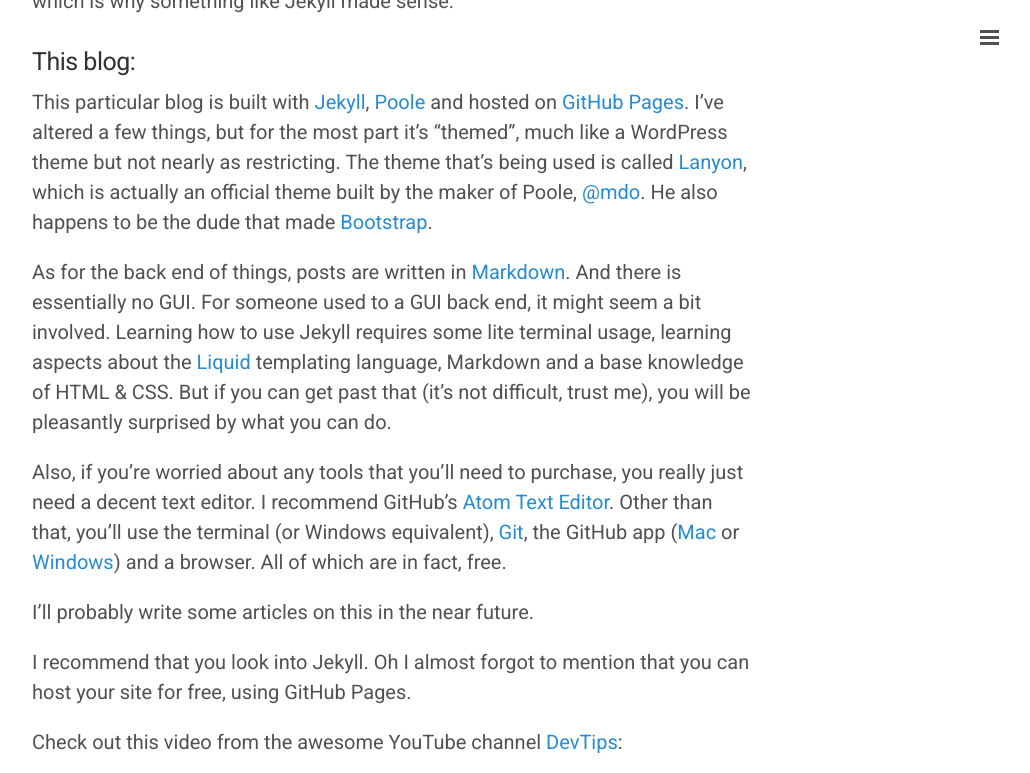
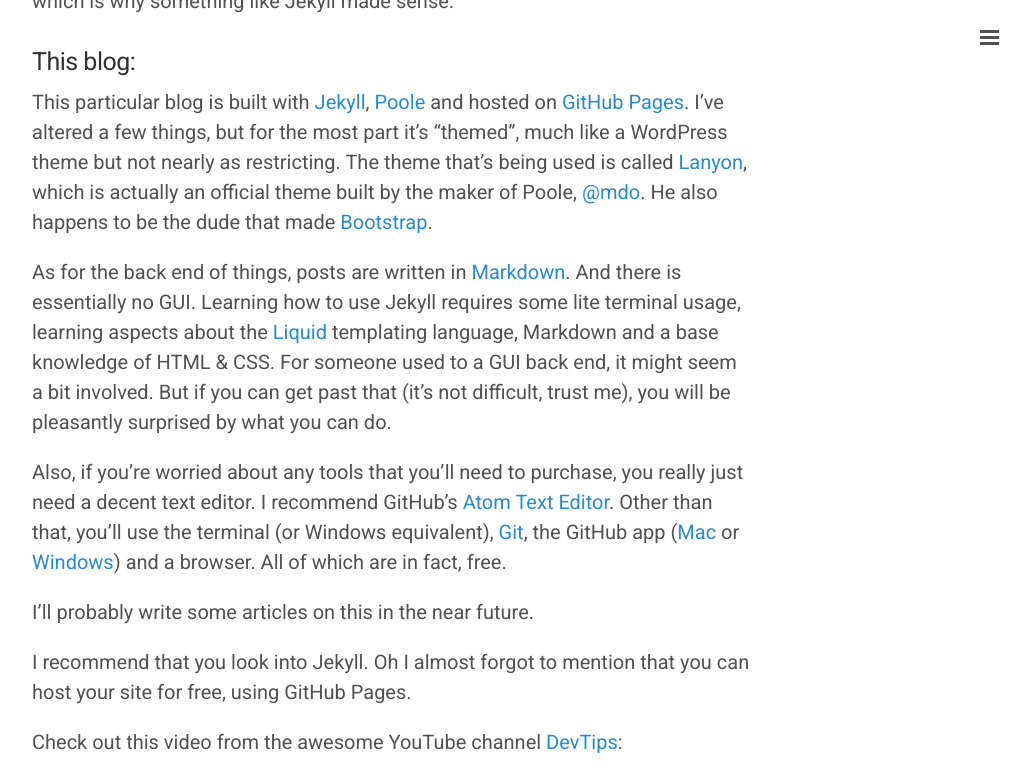
Before and after one commit to mattlovaglio/mattlovaglio.github.io, a Jekyll site: the page built from _posts/2015-03-27-moving-from-wordpress.md, in a window 1280 px wide and 900 px high, scrolled down 805 px, cut to the strip 0-773 px from the top of the window. Shown: the whole strip, without its empty margins (248-1278 px from the left). Built offline with Jekyll 4.4.1, drawn with Linux system fonts in a browser that asks for light colours; Markdown is read by kramdown in place of the engine named in the settings.

Commit message:
Reversed Sentence
Reversed something.

```diff
--- a/_posts/2015-03-27-moving-from-wordpress.md
+++ b/_posts/2015-03-27-moving-from-wordpress.md
@@ -22,7 +22,7 @@
 
 This particular blog is built with [Jekyll](http://jekyllrb.com), [Poole](http://getpoole.com) and hosted on [GitHub Pages](https://pages.github.com). I've altered a few things, but for the most part it's "themed", much like a WordPress theme but not nearly as restricting. The theme that's being used is called [Lanyon](https://github.com/poole/lanyon), which is actually an official theme built by the maker of Poole, [@mdo](http://markdotto.com). He also happens to be the dude that made [Bootstrap](http://getbootstrap.com).
 
-As for the back end of things, posts are written in [Markdown](http://daringfireball.net/projects/markdown/syntax). And there is essentially no GUI. For someone used to a GUI back end, it might seem a bit involved. Learning how to use Jekyll requires some lite terminal usage, learning aspects about the [Liquid](https://github.com/Shopify/liquid) templating language, Markdown and a base knowledge of HTML & CSS. But if you can get past that (it's not difficult, trust me), you will be pleasantly surprised by what you can do.
+As for the back end of things, posts are written in [Markdown](http://daringfireball.net/projects/markdown/syntax). And there is essentially no GUI. Learning how to use Jekyll requires some lite terminal usage, learning aspects about the [Liquid](https://github.com/Shopify/liquid) templating language, Markdown and a base knowledge of HTML & CSS. For someone used to a GUI back end, it might seem a bit involved. But if you can get past that (it's not difficult, trust me), you will be pleasantly surprised by what you can do.
 
 Also, if you're worried about any tools that you'll need to purchase, you really just need a decent text editor. I recommend GitHub's [Atom Text Editor](https://atom.io). Other than that, you'll use the terminal (or Windows equivalent), [Git](http://git-scm.com), the GitHub app ([Mac](https://mac.github.com) or [Windows](https://windows.github.com)) and a browser. All of which are in fact, free.
 
```
